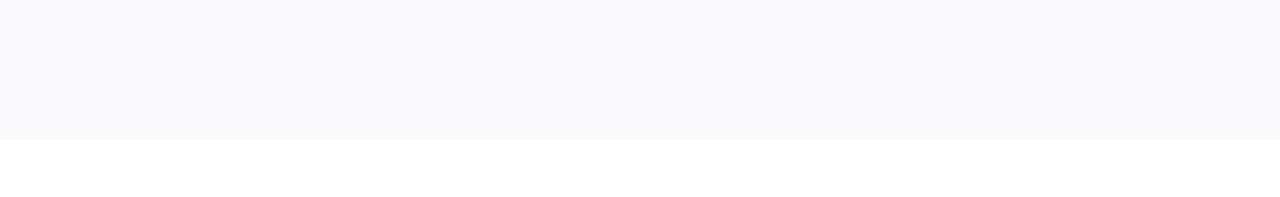
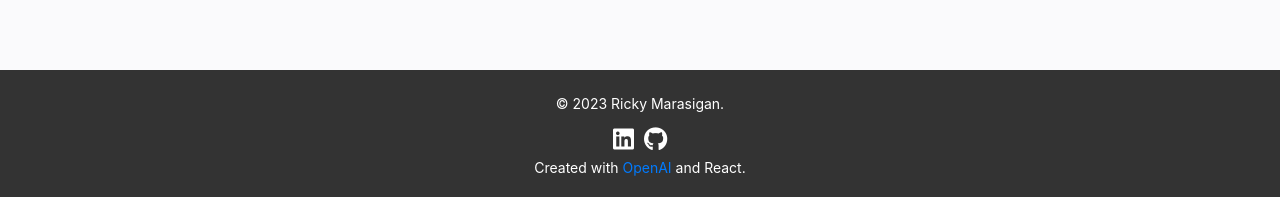
Before and after one commit to rickysoliman/simple-dall-e-clone, a React (Create React App) app: page / in a window 1280 px wide. Shown: the part 660-857 px from the top of the page. Before the commit the page ends 800 px from the top, so only its background shows below. Built offline with nearby package versions, Linux system fonts and the light colour scheme; no server answers.

Commit message:
added footer

```diff
--- a/public/index.html
+++ b/public/index.html
@@ -3,6 +3,7 @@
   <head>
     <meta charset="utf-8" />
     <link rel="icon" href="%PUBLIC_URL%/favicon.ico" />
+    <link rel="stylesheet" href="https://cdnjs.cloudflare.com/ajax/libs/font-awesome/6.0.0-beta3/css/all.min.css">
     <meta name="viewport" content="width=device-width, initial-scale=1" />
     <meta name="theme-color" content="#000000" />
     <meta
--- a/src/App.css
+++ b/src/App.css
@@ -93,7 +93,7 @@
 }
 
 .Spinner {
-  margin: 100px;
+  margin-bottom: 100px;
 }
 
 .App-parameters {
@@ -151,7 +151,7 @@
   flex-wrap: wrap;
   justify-content: center;
   align-items: center;
-  margin-bottom: 3em;
+  margin-bottom: 100px;
 }
 
 .image-container {
@@ -178,3 +178,51 @@
     width: 90vw;
   }
 }
+
+.footer {
+  position: absolute;
+  bottom: 0;
+  width: 100%;
+  height: 90px;
+  background-color: #333333;
+  color: #ffffff;
+  padding: 20px;
+  text-align: center;
+}
+
+.footer-text {
+  font-size: 14px;
+  margin-bottom: 10px;
+  display: flex;
+  flex-direction: column;
+  align-items: center;
+}
+
+.footer p {
+  margin: 5px 0;
+}
+
+.social-icons {
+  margin-top: 8px;
+}
+
+.social-icons a {
+  color: #fff;
+  font-size: 24px;
+  margin: 0 5px;
+  text-decoration: none;
+  transition: color 0.3s;
+}
+
+.social-icons a:hover {
+  color: #007bff;
+}
+
+.footer-link {
+  color: #007bff;
+  text-decoration: none;
+}
+
+.footer-link:hover {
+  text-decoration: underline;
+}
--- a/src/App.js
+++ b/src/App.js
@@ -96,8 +96,22 @@ const App = () => {
                 </a>
               </div>
             );
-        })) : null}
+        })) : <></>}
       </div>
+      <footer class="footer">
+        <div class="footer-text">
+          <p>&copy; 2023 Ricky Marasigan.</p>
+          <div class="social-icons">
+            <a href="https://www.linkedin.com/in/ricky-marasigan/" target="_blank" rel="noopener noreferrer">
+              <i class="fab fa-linkedin"></i>
+            </a>
+            <a href="https://github.com/rickysoliman/" target="_blank" rel="noopener noreferrer">
+              <i class="fab fa-github"></i>
+            </a>
+          </div>
+          <p>Created with <a class="footer-link" href="https://openai.com" target="_blank" rel="noopener noreferrer">OpenAI</a> and React.</p>
+        </div>
+      </footer>
     </div>
   );
 }
--- a/src/index.css
+++ b/src/index.css
@@ -1,5 +1,16 @@
+html {
+  position: relative;
+  min-height: 100%;
+}
+
 body {
+  display: flex;
+  flex-direction: column;
+  width: 100vw;
+  overflow-x: hidden;
   margin: 0;
+  padding-bottom: 60px; /* Height of the footer */
+  min-height: 100%;
   font-family: -apple-system, BlinkMacSystemFont, 'Segoe UI', 'Roboto', 'Oxygen',
     'Ubuntu', 'Cantarell', 'Fira Sans', 'Droid Sans', 'Helvetica Neue',
     sans-serif;
```
